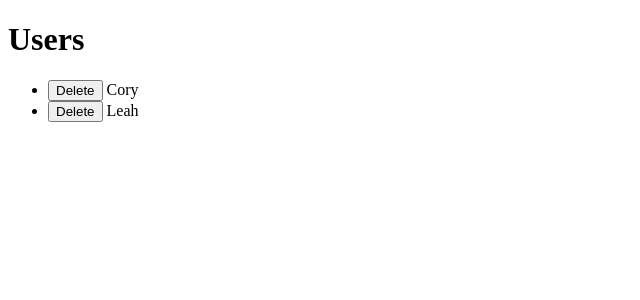
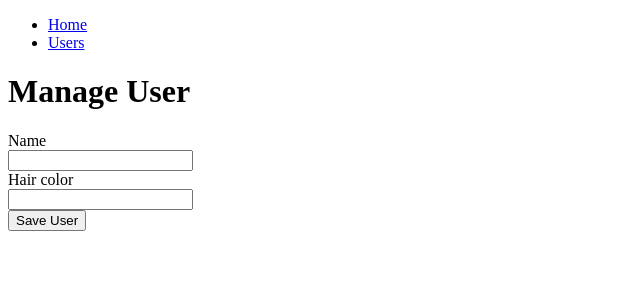
Before and after one commit to coryhouse/paycor, a React (Create React App) app: page /manage-user in a window 1280 px wide. Shown: the top 300 px of the page, without its empty margins (0-640 px from the left). Built offline with nearby package versions, Linux system fonts and the light colour scheme; data requests are answered from the project's data file.

Commit message:
Reusable input and react router

```diff
--- a/db.json
+++ b/db.json
@@ -1,5 +1,8 @@
 {
-  "users": [{ "id": 1, "name": "Cory" }, { "id": 2, "name": "Leah" }],
+  "users": [
+    { "id": 1, "name": "Cory", "hairColor": "balding" },
+    { "id": 2, "name": "Leah", "hairColor": "sandy blonde" }
+  ],
   "cars": [
     {
       "id": 1,
--- a/package.json
+++ b/package.json
@@ -7,6 +7,7 @@
     "npm-run-all": "^4.1.5",
     "react": "^16.9.0",
     "react-dom": "^16.9.0",
+    "react-router-dom": "^5.0.1",
     "react-scripts": "3.1.1"
   },
   "scripts": {
--- /dev/null
+++ b/src/App.js
@@ -0,0 +1,25 @@
+import React from "react";
+import { Link, Route } from "react-router-dom";
+import Users from "./Users";
+import Home from "./Home";
+import ManageUser from "./ManageUser";
+
+function App() {
+  return (
+    <>
+      <ul>
+        <li>
+          <Link to="/">Home</Link>
+        </li>
+        <li>
+          <Link to="/users">Users</Link>
+        </li>
+      </ul>
+      <Route path="/" exact component={Home} />
+      <Route path="/users" component={Users} />
+      <Route path="/manage-user" component={ManageUser} />
+    </>
+  );
+}
+
+export default App;
--- /dev/null
+++ b/src/Home.js
@@ -0,0 +1,5 @@
+import React from "react";
+
+const Home = () => <h1>Home</h1>;
+
+export default Home;
--- /dev/null
+++ b/src/ManageUser.js
@@ -0,0 +1,53 @@
+import React, { useState } from "react";
+import Input from "./reusable/Input";
+
+const newUser = {
+  id: null,
+  name: "",
+  hairColor: ""
+};
+
+function ManageUser() {
+  // Handle state via the useState Hook
+  const [user, setUser] = useState(newUser);
+
+  function saveUser(event) {
+    event.preventDefault();
+  }
+
+  function handleChange(event) {
+    const userCopy = { ...user };
+    // using computed property syntax to set a property using a variable.
+    userCopy[event.target.name] = event.target.value;
+    setUser(userCopy);
+  }
+
+  return (
+    <>
+      <h1>Manage User</h1>
+      <form onSubmit={saveUser}>
+        <Input
+          name="name"
+          label="Name"
+          type="text"
+          id="user-name"
+          onChange={handleChange}
+          value={user.name}
+        />
+
+        <Input
+          label="Hair color"
+          type="text"
+          name="hairColor" // this is the property we wanna set onChange
+          id="hair-color"
+          onChange={handleChange}
+          value={user.hairColor}
+        />
+
+        <input type="submit" value="Save User" />
+      </form>
+    </>
+  );
+}
+
+export default ManageUser;
--- a/src/Users.js
+++ b/src/Users.js
@@ -1,5 +1,6 @@
 import React from "react";
 import * as userApi from "./api/userApi";
+import { Link } from "react-router-dom";
 
 class Users extends React.Component {
   constructor(props) {
@@ -42,6 +43,7 @@ class Users extends React.Component {
     return (
       <>
         <h1>Users</h1>
+        <Link to="/manage-user">Add User</Link>
         <ul>{this.state.users.map(this.renderUser)}</ul>
       </>
     );
--- a/src/index.js
+++ b/src/index.js
@@ -1,5 +1,11 @@
 import React from "react";
 import ReactDOM from "react-dom";
-import Users from "./Users";
+import { BrowserRouter as Router } from "react-router-dom";
+import App from "./App";
 
-ReactDOM.render(<Users />, document.getElementById("root"));
+ReactDOM.render(
+  <Router>
+    <App />
+  </Router>,
+  document.getElementById("root")
+);
--- /dev/null
+++ b/src/reusable/Input.js
@@ -0,0 +1,19 @@
+import React from "react";
+
+function Input(props) {
+  return (
+    <div>
+      <label htmlFor={props.id}>{props.label}</label>
+      <br />
+      <input
+        type={props.type}
+        name={props.name}
+        id={props.id}
+        onChange={props.onChange}
+        value={props.value}
+      ></input>
+    </div>
+  );
+}
+
+export default Input;
```
Also changed, not shown: 1 other file (tests, documents, lock files or other folders).
